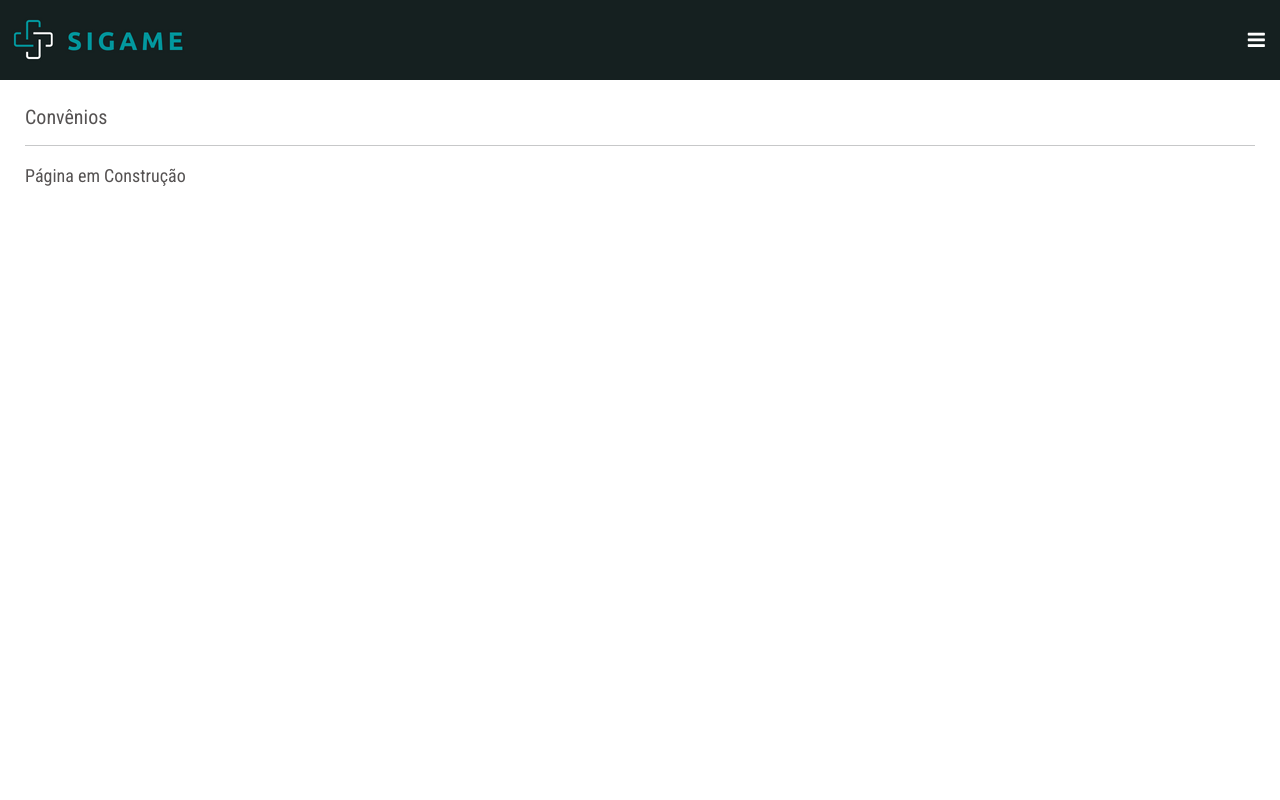
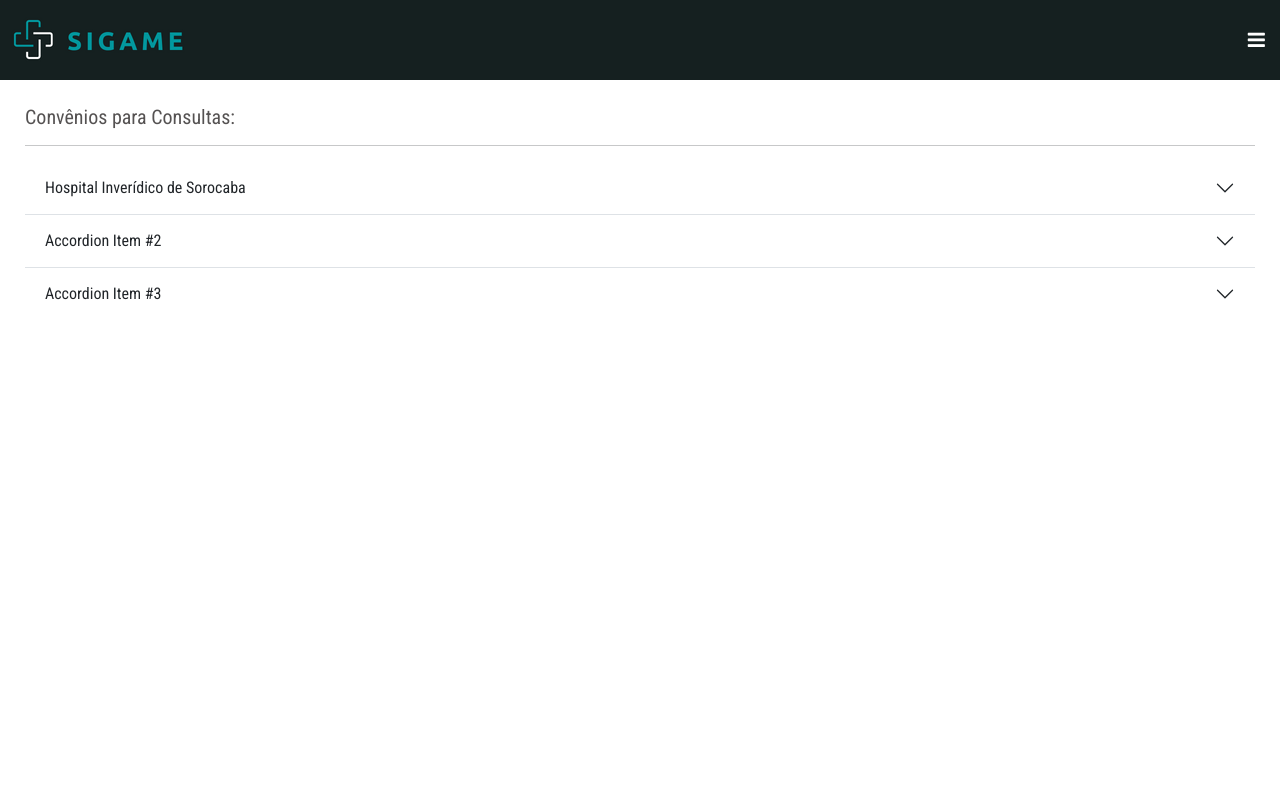
Before and after one commit to boomarques/sigame_pa, a Django app: template templates/cliente-mob/convenios.html in a window 1280 px wide. Run offline with Django 3.2, Linux system fonts and the light colour scheme; the template is opened without the code that fills it, so the values that code supplies are empty.

Commit message:
commit before models

```diff
--- a/static/css/mobile.css
+++ b/static/css/mobile.css
@@ -21,7 +21,7 @@
   min-height: calc(100vh - 80px);
 }
 
-.home-content-mob > div, .home-content-mob > h6 {
+.text-center {
   text-align: center;
 }
 
@@ -54,3 +54,7 @@
   padding: 7px 10px;
   color: white;
 }
+
+.convenios-descricao {
+  text-align: left;
+}
--- a/templates/cliente-mob/convenios.html
+++ b/templates/cliente-mob/convenios.html
@@ -3,8 +3,89 @@
 
 {% block base-02 %}
 <div class="home-content-mob">
-  <h5>Convênios</h5>
+  <h5>Convênios para Consultas:</h5>
   <hr>
-  <p>Página em Construção</p>
+  <div class="accordion accordion-flush" id="accordionConsultas">
+    <div class="accordion-item">
+      <h2 class="accordion-header">
+        <button class="accordion-button collapsed" type="button" data-bs-toggle="collapse" data-bs-target="#flush-collapseOne" aria-expanded="false" aria-controls="flush-collapseOne">
+          Hospital Inverídico de Sorocaba
+        </button>
+      </h2>
+      <div id="flush-collapseOne" class="accordion-collapse collapse" data-bs-parent="#accordionConsultas">
+        <div class="accordion-body">
+          <h6 class="convenios-descricao">
+            Tel.: (15) 987.654.321 <br>
+            Avenida Princial, 123 - Sorocaba - SP - 18000-000 <br> <br>
+            Especialidades Atendidas: <br>
+            <ul>
+              <li>Clínico Geral</li>
+              <li>Dermatologia</li>
+              <li>Endocrinologia</li>
+              <li>Ginecologia</li>
+              <li>Mastologia</li>
+              <li>Nutricionista</li>
+              <li>Nutrologia</li>
+              <li>Obstetrícia</li>
+              <li>Oftalmologia</li>
+              <li>Ortopedia</li>
+              <li>Otorrinolaringologia</li>
+              <li>Psicologia</li>
+              <li>Ultrassonografia</li>
+            </ul>
+          </h6>
+        </div>
+      </div>
+    </div>
+    <div class="accordion-item">
+      <h2 class="accordion-header">
+        <button class="accordion-button collapsed" type="button" data-bs-toggle="collapse" data-bs-target="#flush-collapseTwo" aria-expanded="false" aria-controls="flush-collapseTwo">
+          Accordion Item #2
+        </button>
+      </h2>
+      <div id="flush-collapseTwo" class="accordion-collapse collapse" data-bs-parent="#accordionConsultas">
+        <div class="accordion-body">
+          Placeholder content for this accordion, which is intended to demonstrate the <code>.accordion-flush</code> class. This is the second item's accordion body. Let's imagine this being filled with some actual content.</div>
+      </div>
+    </div>
+    <div class="accordion-item">
+      <h2 class="accordion-header">
+        <button class="accordion-button collapsed" type="button" data-bs-toggle="collapse" data-bs-target="#flush-collapseThree" aria-expanded="false" aria-controls="flush-collapseThree">
+          Accordion Item #3
+        </button>
+      </h2>
+      <div id="flush-collapseThree" class="accordion-collapse collapse" data-bs-parent="#accordionConsultas">
+        <div class="accordion-body">Placeholder content for this accordion, which is intended to demonstrate the <code>.accordion-flush</code> class. This is the third item's accordion body. Nothing more exciting happening here in terms of content, but just filling up the space to make it look, at least at first glance, a bit more representative of how this would look in a real-world application.</div>
+      </div>
+    </div>
+  </div>
+
+
+  <!--
+    <h6 class="convenios-descricao">
+      Tel.: (15) 987.654.321 <br>
+      Avenida Princial, 123 - Sorocaba - SP - 18000-000 <br> <br>
+      Especialidades Atendidas: <br>
+      <ul>
+        <li>Clínico Geral</li>
+        <li>Dermatologia</li>
+        <li>Endocrinologia</li>
+        <li>Ginecologia</li>
+        <li>Mastologia</li>
+        <li>Nutricionista</li>
+        <li>Nutrologia</li>
+        <li>Obstetrícia</li>
+        <li>Oftalmologia</li>
+        <li>Ortopedia</li>
+        <li>Otorrinolaringologia</li>
+        <li>Psicologia</li>
+        <li>Ultrassonografia</li>
+      </ul>
+    </h6>
+   -->
+
+
+
+
 </div>
 {% endblock %}
```
Also changed, not shown: templates/home-mobile.html (+6 -6 lines), db.sqlite3.
